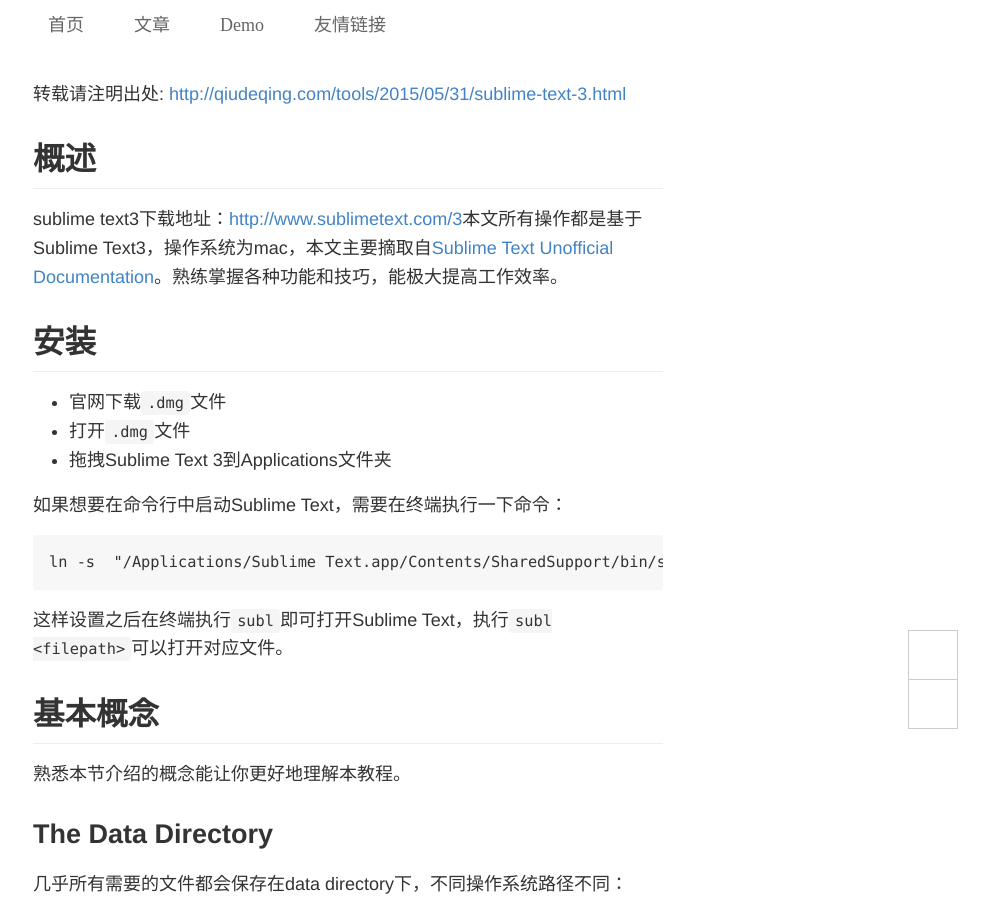
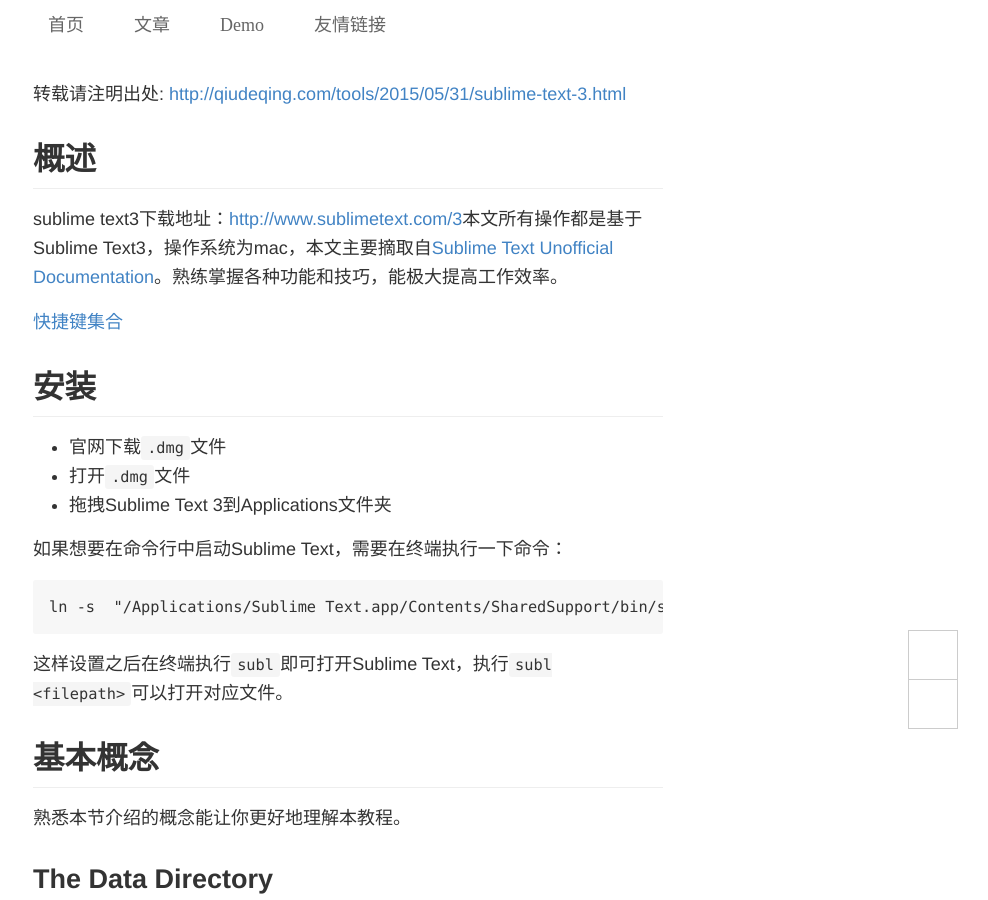
Before and after one commit to footmess/qiu-deqing.github.io, a Jekyll site: the page built from tools/_posts/2015-05-31-sublime-text-3.md, in a window 1280 px wide and 900 px high. Shown: the whole window, without its empty margins (292-1280 px from the left). Built offline with Jekyll 4.4.1, drawn with Linux system fonts in a browser that asks for light colours; some web fonts are replaced; comment, search, counter and statistics services are not loaded.

Commit message:
update sublime

```diff
--- a/tools/_posts/2015-05-31-sublime-text-3.md
+++ b/tools/_posts/2015-05-31-sublime-text-3.md
@@ -9,6 +9,8 @@
 
 [2]: http://www.sublimetext.com/3
 [1]: http://docs.sublimetext.info/en/latest/index.html
+
+[快捷键集合][01]
 
 ## 安装
 
```
Also changed, not shown: other parts of tools/_posts/2015-05-31-sublime-text-3.md (+1 -0 lines).
